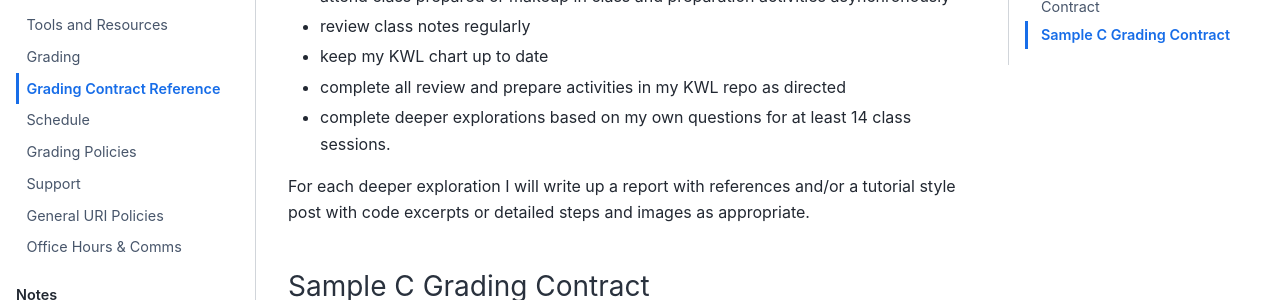
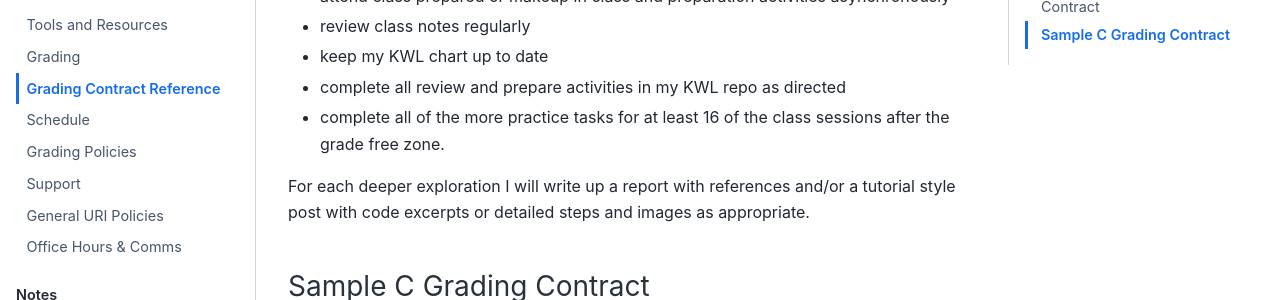
Before and after one commit to introcompsys/fall2022, a Jupyter Book: the page built from syllabus/contract.md, in a window 1280 px wide and 900 px high, scrolled down 1386 px. Shown: the part 261-561 px from the top of the window. Built offline with Jupyter Book 1.0.4 settings and Sphinx 7.4.7 and the Sphinx Book theme 1.1.4, drawn with Linux system fonts in a browser that asks for light colours; pages that are not in the unit, such as notebooks, are missing from menus.

Commit message:
Update contract.md

```diff
--- a/syllabus/contract.md
+++ b/syllabus/contract.md
@@ -57,7 +57,7 @@ To earn this grade I will:
 - review class notes regularly
 - keep my KWL chart up to date
 - complete all review and prepare activities in my KWL repo as directed
-- complete deeper explorations based on my own questions for at least 14 class sessions.
+- complete all of the more practice tasks for at least 16 of the class sessions after the grade free zone.
 
  For each deeper exploration I will write up a report with references and/or a tutorial style post with code excerpts or detailed steps and images as appropriate.
 
```
